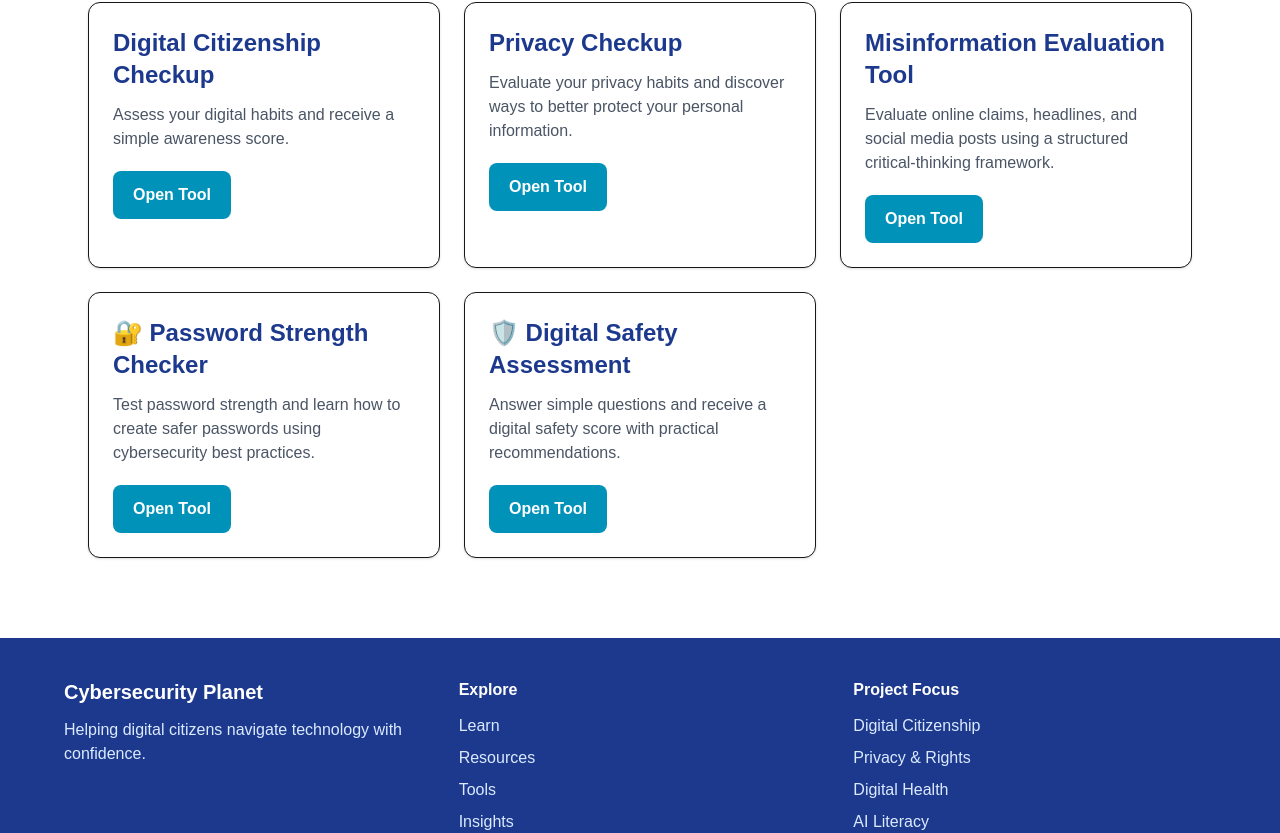
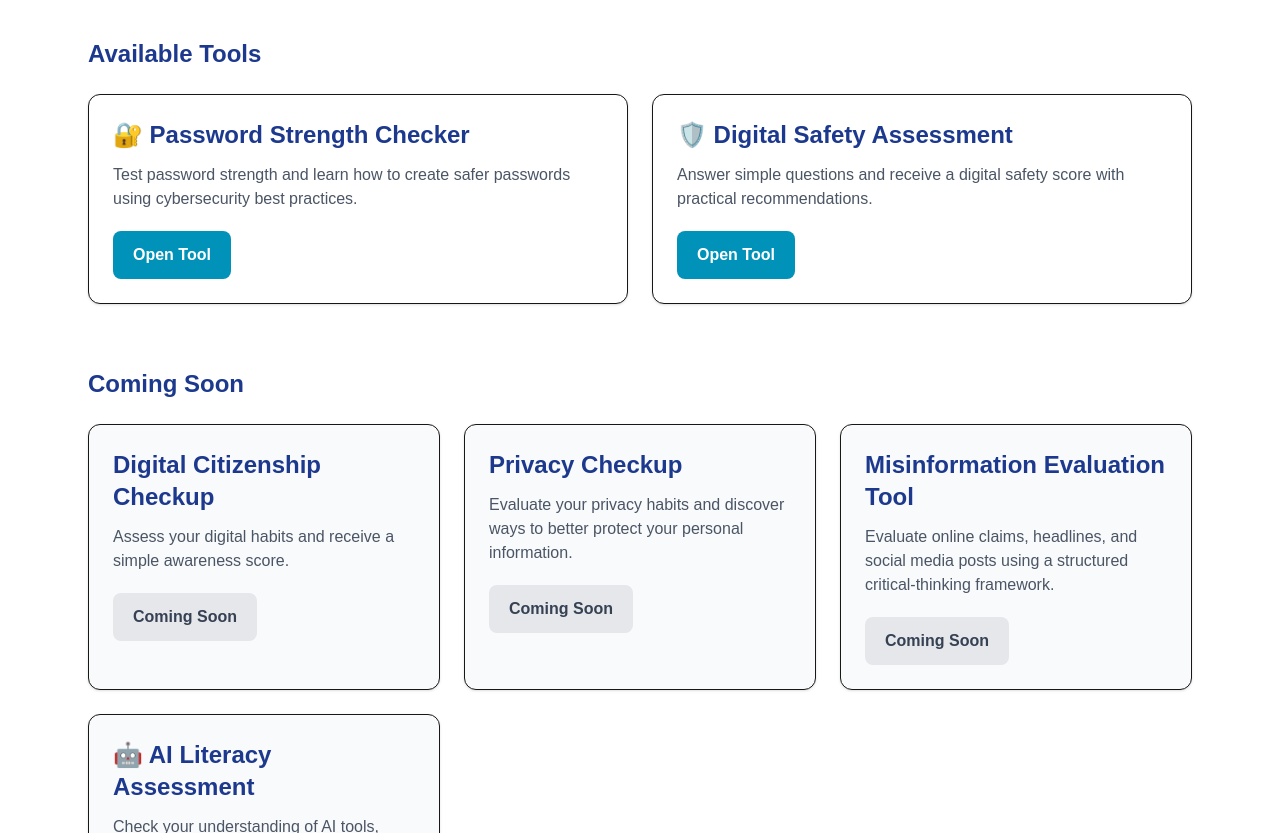
Before and after one commit to Black-widow-codes/Cybersecurity-Planet, a Next.js app: page /tools in a window 1280 px wide. Shown: the part 287-1120 px from the top of the page. Built offline with nearby package versions, Linux system fonts and the light colour scheme.

Commit message:
Improve tools page layout

```diff
--- a/src/app/tools/page.tsx
+++ b/src/app/tools/page.tsx
@@ -1,33 +1,13 @@
 import Link from "next/link";
 
 export default function ToolsPage() {
-  const tools = [
-    {
-      title: "Digital Citizenship Checkup",
-      description:
-        "Assess your digital habits and receive a simple awareness score.",
-      link: "/tools/checkup",
-    },
-    {
-
-      title: "Privacy Checkup",
-      description:
-        "Evaluate your privacy habits and discover ways to better protect your personal information.",
-      link: "/tools/privacy-checkup",
-    },
-    {
-      title: "Misinformation Evaluation Tool",
-      description:
-        "Evaluate online claims, headlines, and social media posts using a structured critical-thinking framework.",
-      link: "/tools/misinformation-check",
-    },
+  const availableTools = [
     {
       title: "🔐 Password Strength Checker",
       description:
         "Test password strength and learn how to create safer passwords using cybersecurity best practices.",
       link: "/tools/password-strength-checker",
     },
-
     {
       title: "🛡️ Digital Safety Assessment",
       description:
@@ -36,31 +16,52 @@ export default function ToolsPage() {
     },
   ];
 
+  const comingSoonTools = [
+    {
+      title: "Digital Citizenship Checkup",
+      description:
+        "Assess your digital habits and receive a simple awareness score.",
+    },
+    {
+      title: "Privacy Checkup",
+      description:
+        "Evaluate your privacy habits and discover ways to better protect your personal information.",
+    },
+    {
+      title: "Misinformation Evaluation Tool",
+      description:
+        "Evaluate online claims, headlines, and social media posts using a structured critical-thinking framework.",
+    },
+    {
+      title: "🤖 AI Literacy Assessment",
+      description:
+        "Check your understanding of AI tools, deepfakes, bias, and responsible AI use.",
+    },
+  ];
 
   return (
     <main className="max-w-6xl mx-auto px-6 py-20">
-      <h1 className="text-4xl font-bold text-blue-900">
-        Digital Tools
-      </h1>
+      <h1 className="text-4xl font-bold text-blue-900">Digital Tools</h1>
 
-      <p className="mt-6 text-lg text-gray-700">
+      <p className="mt-6 max-w-3xl text-lg text-gray-700">
         Explore interactive tools designed to help digital citizens build
         confidence, improve privacy, and strengthen critical thinking.
       </p>
 
-      <div className="mt-10 grid gap-6 md:grid-cols-3">
-        {tools.map((tool) => (
+      <section className="mt-12">
+        <h2 className="text-2xl font-bold text-blue-900">Available Tools</h2>
+
+        <div className="mt-6 grid gap-6 md:grid-cols-2">
+          {availableTools.map((tool) => (
             <div
               key={tool.title}
               className="rounded-xl border bg-white p-6 shadow-sm"
             >
-            <h2 className="text-2xl font-bold text-blue-900">
+              <h3 className="text-2xl font-bold text-blue-900">
                 {tool.title}
-            </h2>
+              </h3>
 
-            <p className="mt-3 text-gray-600">
-              {tool.description}
-            </p>
+              <p className="mt-3 text-gray-600">{tool.description}</p>
 
               <Link
                 href={tool.link}
@@ -71,6 +72,30 @@ export default function ToolsPage() {
             </div>
           ))}
         </div>
+      </section>
+
+      <section className="mt-16">
+        <h2 className="text-2xl font-bold text-blue-900">Coming Soon</h2>
+
+        <div className="mt-6 grid gap-6 md:grid-cols-3">
+          {comingSoonTools.map((tool) => (
+            <div
+              key={tool.title}
+              className="rounded-xl border bg-gray-50 p-6 shadow-sm"
+            >
+              <h3 className="text-2xl font-bold text-blue-900">
+                {tool.title}
+              </h3>
+
+              <p className="mt-3 text-gray-600">{tool.description}</p>
+
+              <span className="inline-block mt-5 rounded-lg bg-gray-200 px-5 py-3 font-semibold text-gray-700">
+                Coming Soon
+              </span>
+            </div>
+          ))}
+        </div>
+      </section>
     </main>
   );
 }
```
Lines whose indentation alone changed are shown as unchanged.
